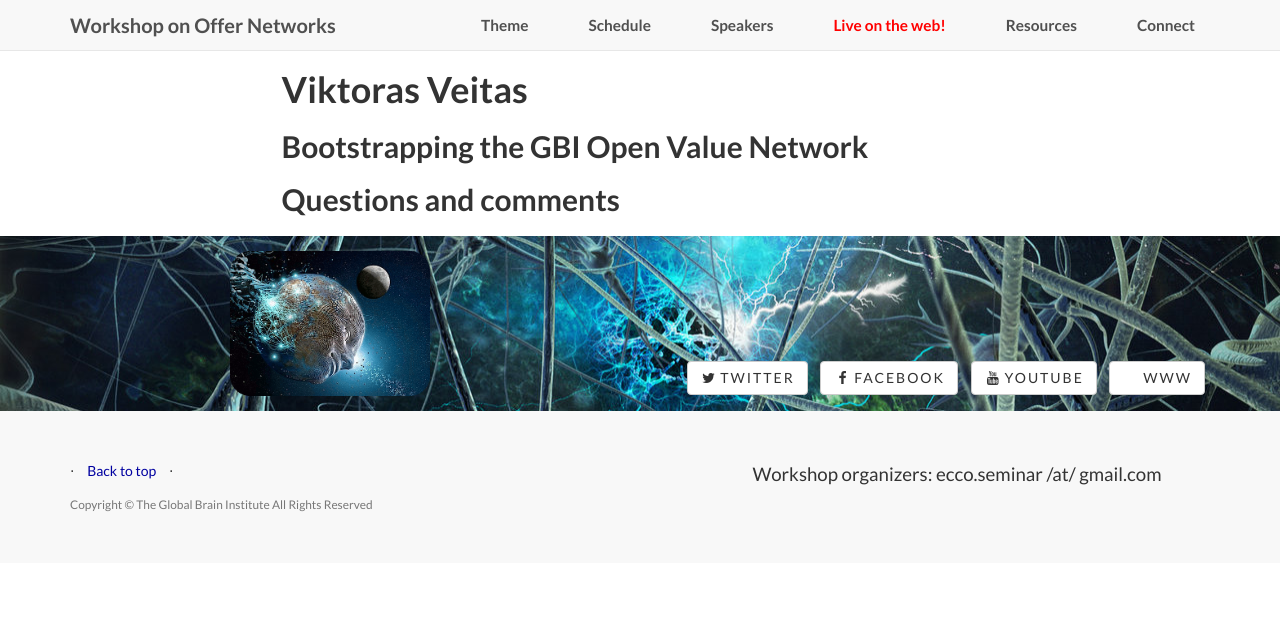
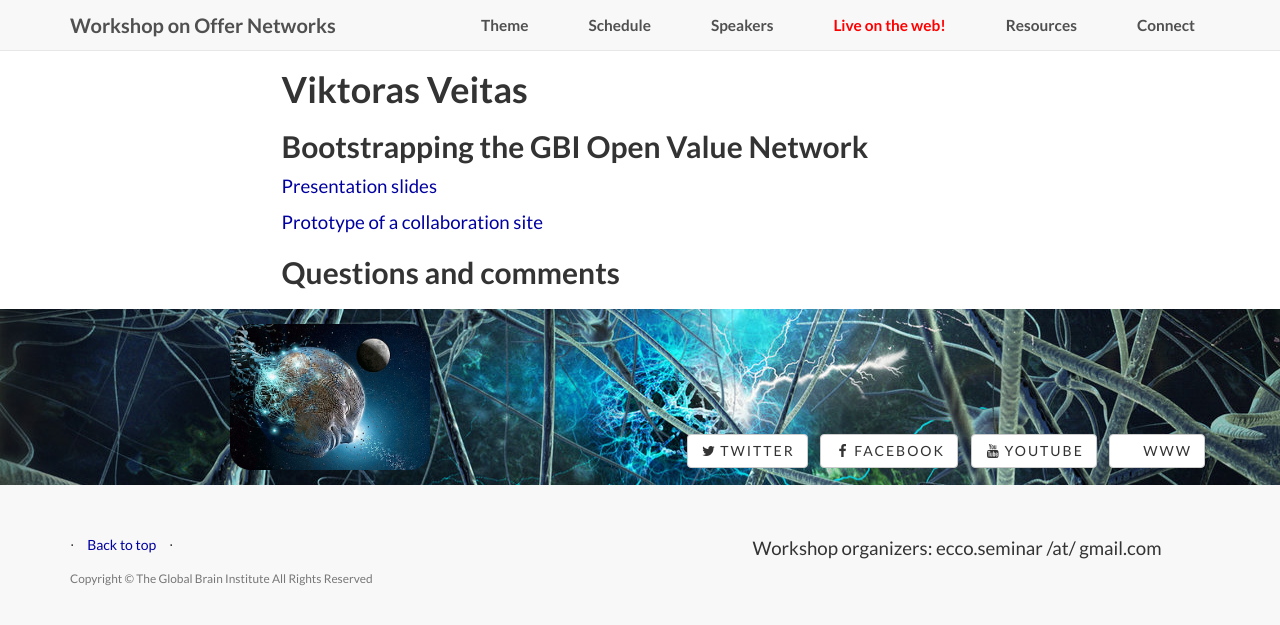
Before and after one commit to globalbraininstitute/onet, a Jekyll site: the page built from speakers/vveitas.markdown, in a window 1280 px wide. Shown: the top 625 px of the page. Built offline with Jekyll 4.4.1, drawn with Linux system fonts in a browser that asks for light colours; nearby versions of some CDN libraries; library files that are not in the unit come from our copies; comment, search, counter and statistics services are not loaded.

Commit message:
links to viktoras presentation

```diff
--- a/speakers/vveitas.markdown
+++ b/speakers/vveitas.markdown
@@ -10,4 +10,11 @@ comments: true
 
 ## Bootstrapping the GBI Open Value Network
 
+
+[Presentation slides](https://globalbraininstitute.github.io/gbi-ovn/)
+
+[Prototype of a collaboration site](https://ovn.globalbraininstitute.org)
+
+
+
 ## Questions and comments
```
